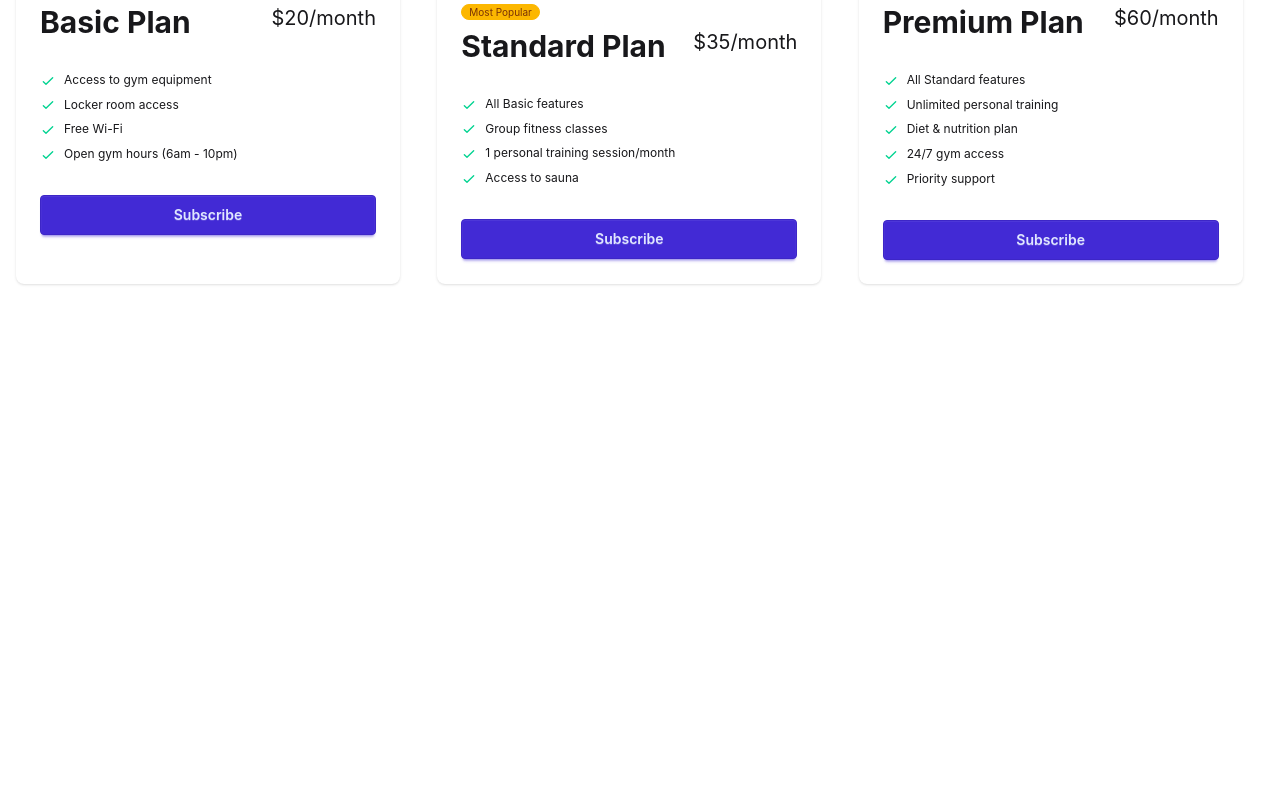
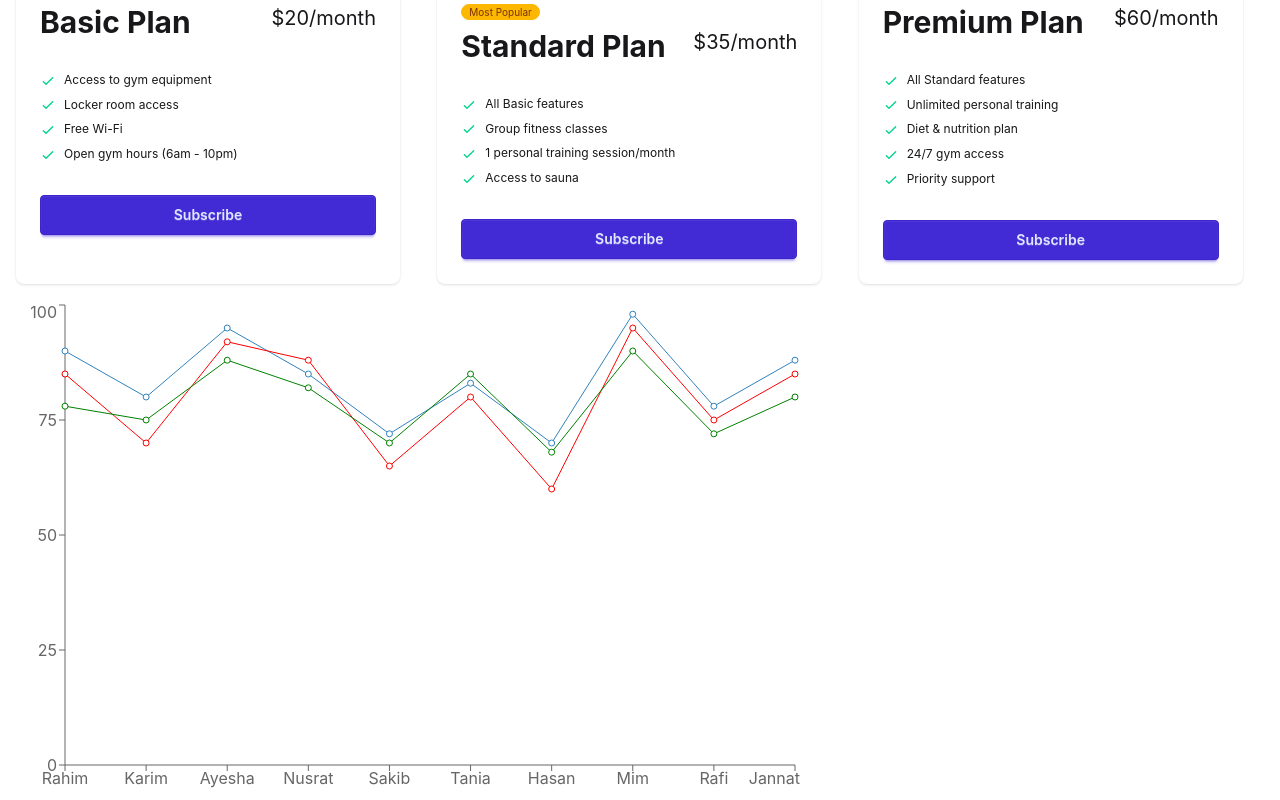
Before and after one commit to Shipan-Ahmed/react-practice-2, a React (Vite) app: page / in a window 1280 px wide. Shown: the part 184-984 px from the top of the page. Before the commit the page ends 800 px from the top, so only its background shows below. Built offline with nearby package versions, Linux system fonts and the light colour scheme.

Commit message:
added recharts

```diff
--- a/package.json
+++ b/package.json
@@ -15,6 +15,7 @@
     "lucide-react": "^1.3.0",
     "react": "^19.1.1",
     "react-dom": "^19.1.1",
+    "recharts": "^3.8.1",
     "tailwindcss": "^4.2.2"
   },
   "devDependencies": {
--- a/src/App.jsx
+++ b/src/App.jsx
@@ -4,6 +4,7 @@ import './App.css'
 import DaisyNav from './Components/DaisyNav/DaisyNav';
 import Navbar from './Components/Navbar/Navbar';
 import PricingOptions from './Components/PricingOptions/PricingOptions';
+import ResultsChart from './Components/ResultsChart/ResultsChart';
 
 const pricingPromises = fetch('Pricing.json').then(data => data.json())
 
@@ -21,6 +22,8 @@ function App() {
         >
           <PricingOptions pricingPromises={pricingPromises}></PricingOptions>
         </Suspense>
+
+        <ResultsChart></ResultsChart>
       </main>
     </>
   );
--- /dev/null
+++ b/src/Components/ResultsChart/ResultsChart.jsx
@@ -0,0 +1,92 @@
+import React from 'react';
+import { Line, LineChart, XAxis, YAxis } from 'recharts';
+
+
+const marks = [
+  {
+    id: 1,
+    name: "Rahim",
+    physics: 85,
+    chemistry: 78,
+    math: 90,
+  },
+  {
+    id: 2,
+    name: "Karim",
+    physics: 70,
+    chemistry: 75,
+    math: 80,
+  },
+  {
+    id: 3,
+    name: "Ayesha",
+    physics: 92,
+    chemistry: 88,
+    math: 95,
+  },
+  {
+    id: 4,
+    name: "Nusrat",
+    physics: 88,
+    chemistry: 82,
+    math: 85,
+  },
+  {
+    id: 5,
+    name: "Sakib",
+    physics: 65,
+    chemistry: 70,
+    math: 72,
+  },
+  {
+    id: 6,
+    name: "Tania",
+    physics: 80,
+    chemistry: 85,
+    math: 83,
+  },
+  {
+    id: 7,
+    name: "Hasan",
+    physics: 60,
+    chemistry: 68,
+    math: 70,
+  },
+  {
+    id: 8,
+    name: "Mim",
+    physics: 95,
+    chemistry: 90,
+    math: 98,
+  },
+  {
+    id: 9,
+    name: "Rafi",
+    physics: 75,
+    chemistry: 72,
+    math: 78,
+  },
+  {
+    id: 10,
+    name: "Jannat",
+    physics: 85,
+    chemistry: 80,
+    math: 88,
+  },
+];
+
+const ResultsChart = () => {
+    return (
+      <div>
+        <LineChart width={800} height={500} data={marks}>
+          <Line dataKey="math"></Line>
+          <Line dataKey={"physics"} stroke="red"></Line>
+          <Line dataKey={"chemistry"} stroke="green"></Line>
+          <XAxis dataKey={"name"}></XAxis>
+          <YAxis></YAxis>
+        </LineChart>
+      </div>
+    );
+};
+
+export default ResultsChart;
```
Also changed, not shown: 1 other file (tests, documents, lock files or other folders).
